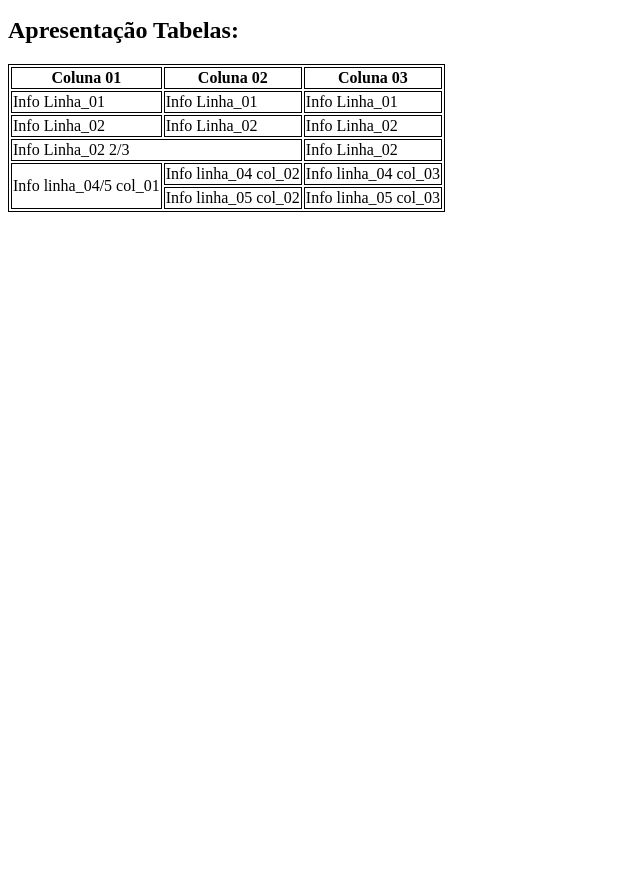
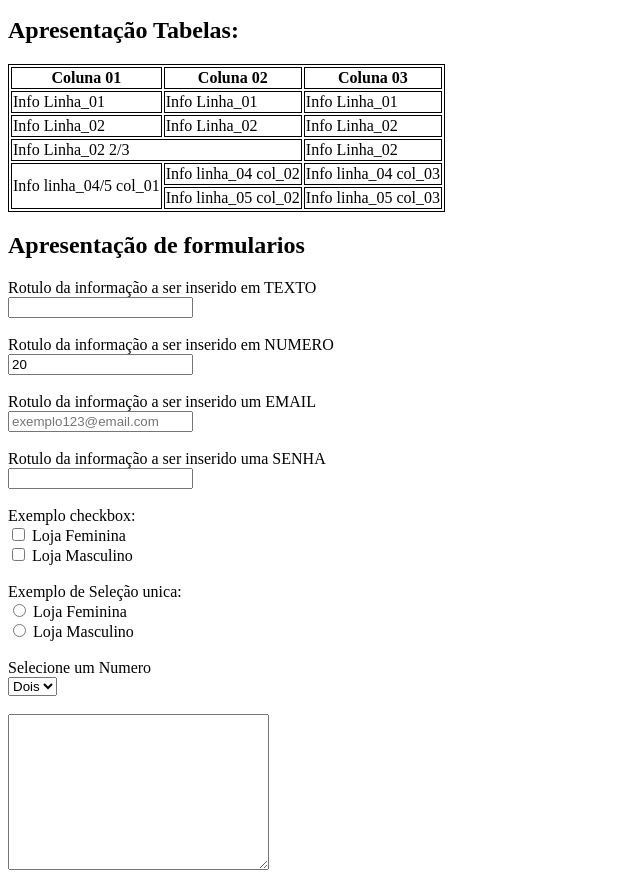
Before and after one commit to LucasMaciel404/newProject, a plain HTML site: page index.html in a window 1280 px wide. Shown: the part 506-1388 px from the top of the page, without its empty margins (0-640 px from the left). Before the commit the page ends 800 px from the top, so only its background shows below. Drawn offline with Linux system fonts and the light colour scheme.

Commit message:
explicação de formularios

```diff
--- a/index.html
+++ b/index.html
@@ -74,6 +74,55 @@
             <td>Info linha_05 col_03</td>
         </tr>
     </table>
+
+    <h2>Apresentação de formularios</h2>
+    <form action="#">
+
+        <label for="textID">Rotulo da informação a ser inserido em TEXTO</label>
+        <br>
+        <input type="text" id="textID">
+        <br><br>
+        <label for="numberID">Rotulo da informação a ser inserido em NUMERO</label>
+        <br>
+        <input type="number" value="20" id="numberID">
+        <br><br>
+        <label for="emailID">Rotulo da informação a ser inserido um EMAIL</label>
+        <br>
+        <input type="email" id="emailID" placeholder="exemplo123@email.com">
+        <br><br>
+        <label for="passwordID">Rotulo da informação a ser inserido uma SENHA</label>
+        <br>
+        <input type="password" id="passwordID">
+        <br><br>
+        <label for="">Exemplo checkbox:</label>
+        <br>
+        <input type="checkbox" name="selecao" id="f" value="lojaFeminina">
+        <label for="f"> Loja Feminina </label>
+        <br>
+        <input type="checkbox" name="selecao" id="m" value="lojaMasculino">
+        <label for="m"> Loja Masculino </label>
+        <br><br>
+        <label for="">Exemplo de Seleção unica:</label>
+        <br>
+        <input type="radio" name="selecaoUnica" id="n" value="lojaFeminina">
+        <label for="n"> Loja Feminina </label>
+        <br>
+        <input type="radio" name="selecaoUnica" id="o" value="lojaMasculino">
+        <label for="o"> Loja Masculino </label>
+
+        <br><br>
+        <label for="testeSelect">Selecione um Numero</label>
+        <br>
+        <select name="testeSelect" id="testeSelect">
+            <option value="1" disabled>Um</option>
+            <option value="2">Dois</option>
+            <option value="3">Três</option>
+        </select>
+
+        <br><br>
+
+        <textarea name="textArea" id="textArea" cols="30" rows="10"> </textarea>
+    </form>
 </body>
 
 </html>
```
